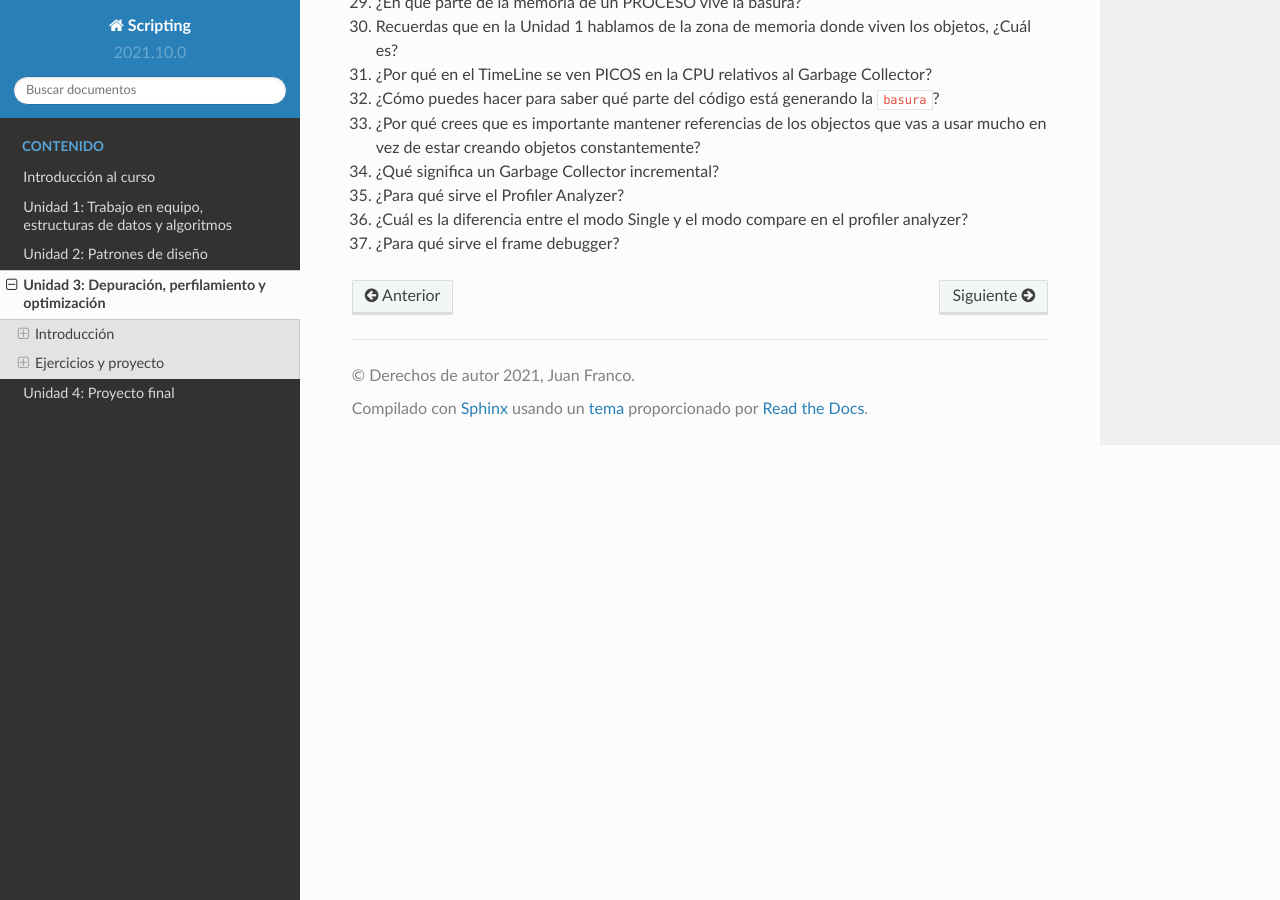
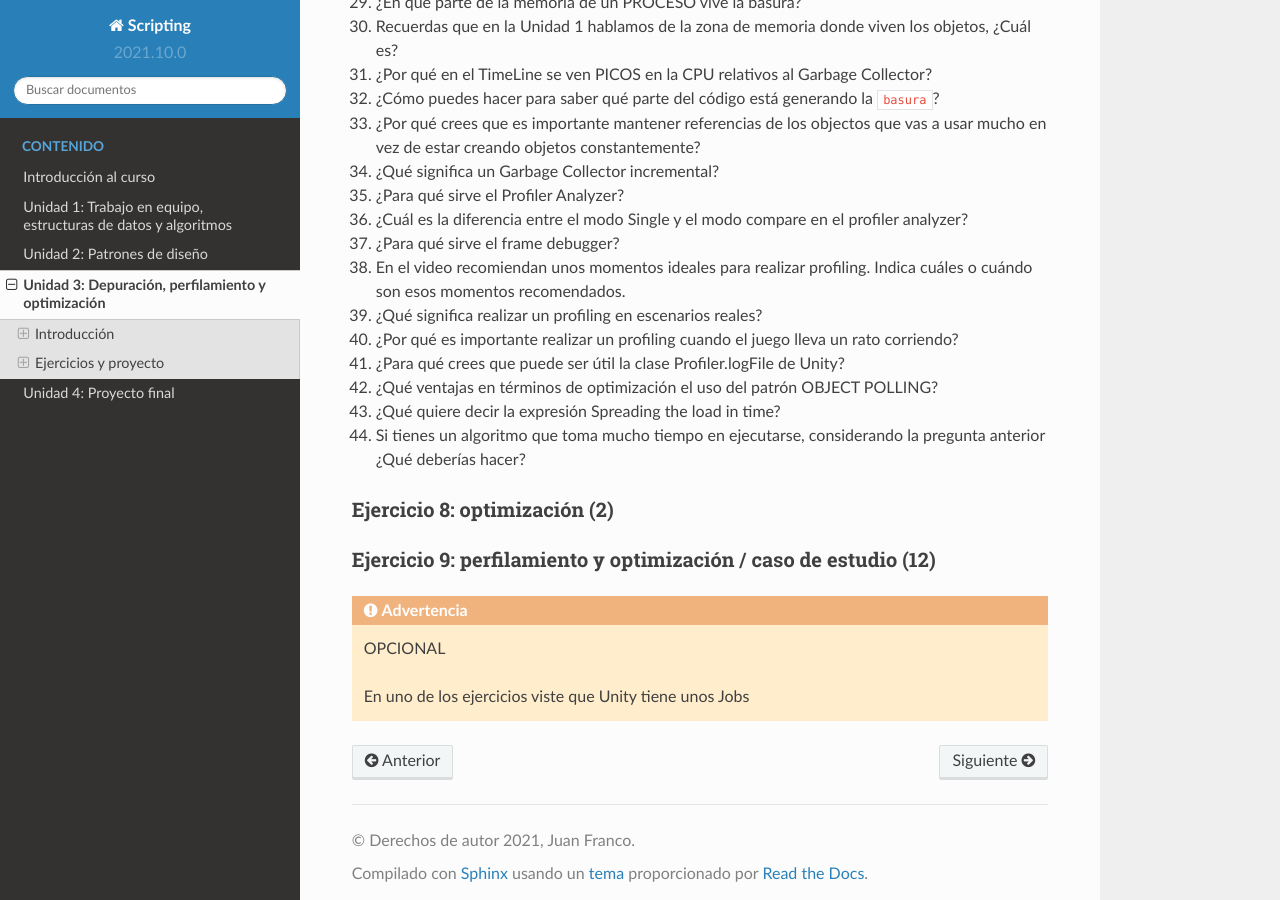
Before and after one commit to juanferfranco/scripting, a Sphinx documentation site: the page built from docs/_unidad3/unidad3.rst, in a window 1280 px wide and 900 px high, scrolled down 3268 px. Built offline with Sphinx 7.4.7 and the Read the Docs theme 2.0.0, drawn with Linux system fonts in a browser that asks for light colours.

Commit message:
work in progress

```diff
--- a/docs/_unidad3/unidad3.rst
+++ b/docs/_unidad3/unidad3.rst
@@ -160,3 +160,29 @@ Vuelve a observar el video anterior, pero esta vez analiza las siguientes pregun
 #. ¿Para qué sirve el Profiler Analyzer?
 #. ¿Cuál es la diferencia entre el modo Single y el modo compare en el profiler analyzer?
 #. ¿Para qué sirve el frame debugger?
+#. En el video recomiendan unos momentos ideales para realizar profiling. Indica
+   cuáles o cuándo son esos momentos recomendados.
+#. ¿Qué significa realizar un profiling en escenarios reales?
+#. ¿Por qué es importante realizar un profiling cuando el juego lleva un rato
+   corriendo?
+#. ¿Para qué crees que puede ser útil la clase Profiler.logFile de Unity?
+#. ¿Qué ventajas en términos de optimización el uso del patrón OBJECT POLLING?
+#. ¿Qué quiere decir la expresión Spreading the load in time?
+#. Si tienes un algoritmo que toma mucho tiempo en ejecutarse, considerando la pregunta
+   anterior ¿Qué deberías hacer?
+
+..
+    Hasta aquí van 6 horas de trabajo
+
+Ejercicio 8: optimización (2)
+^^^^^^^^^^^^^^^^^^^^^^^^^^^^^^
+
+
+
+Ejercicio 9: perfilamiento y optimización / caso de estudio (12)
+^^^^^^^^^^^^^^^^^^^^^^^^^^^^^^^^^^^^^^^^^^^^^^^^^^^^^^^^^^^^^^^^^^
+
+
+.. warning:: OPCIONAL
+
+   En uno de los ejercicios viste que Unity tiene unos Jobs
```
